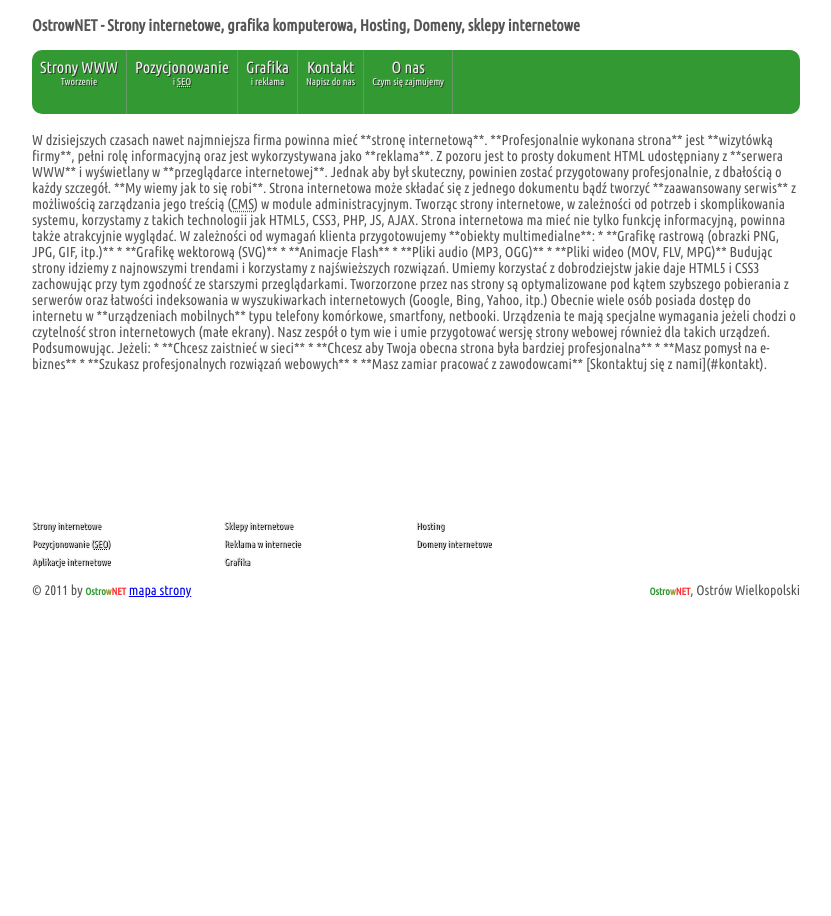
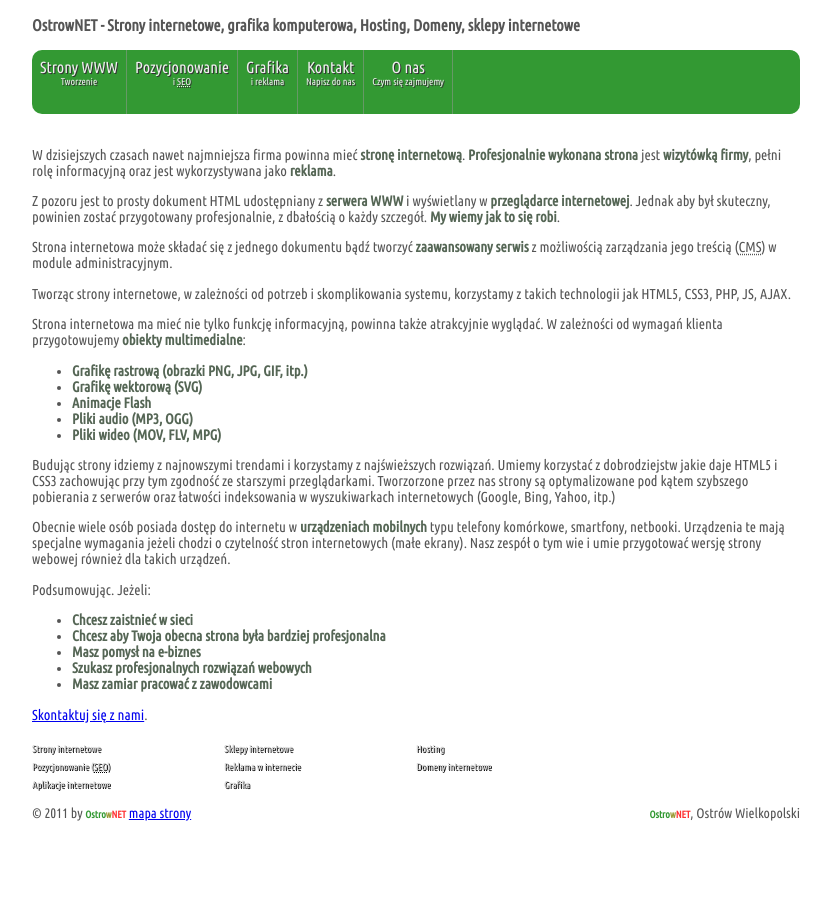
Before and after one commit to wszostak/ostrownet.pl, a Jekyll site: the page built from strony-www/index.md, in a window 1280 px wide. Shown: the whole page, without its empty margins (224-1055 px from the left). Built offline with Jekyll 4.4.1, drawn with Linux system fonts in a browser that asks for light colours.

Commit message:
Fixed {{content}} bug

```diff
--- a/_layouts/default.html
+++ b/_layouts/default.html
@@ -27,7 +27,7 @@
         <h1></h1>
 
         <article id="article">
-        	{{ page.content }}
+			{{ content }}
         </article>
     </div>
     </section>
```
